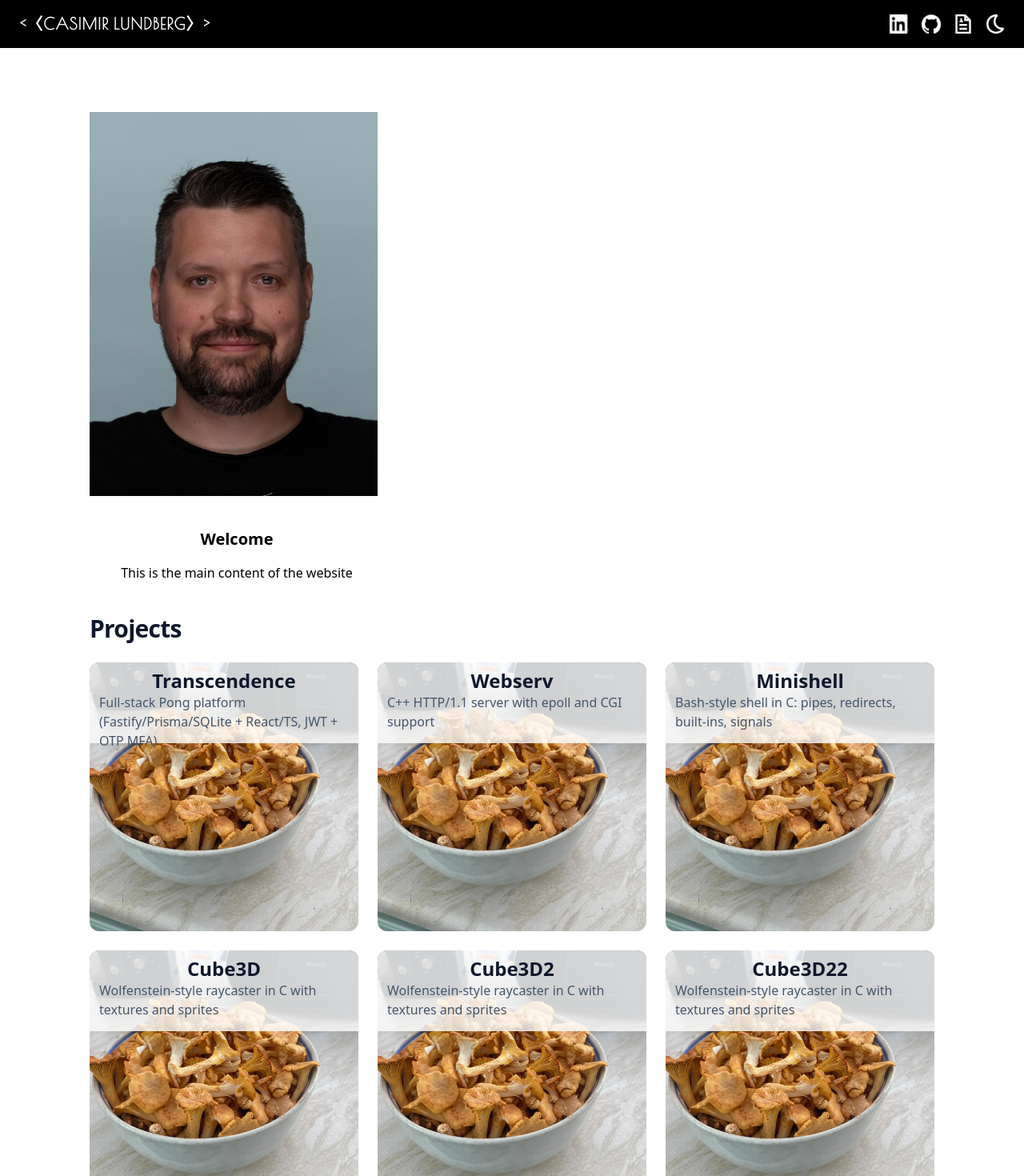
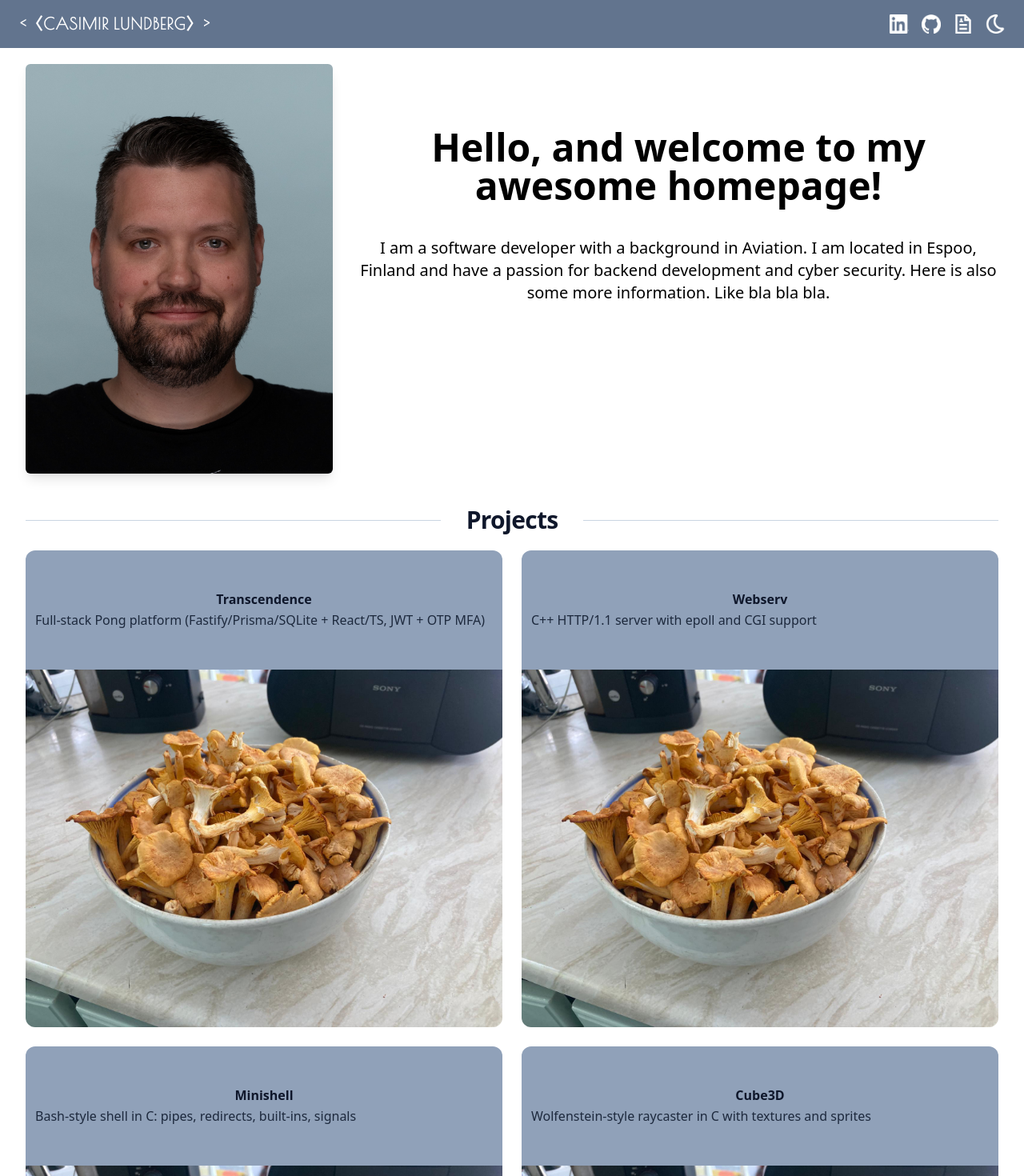
Before and after one commit to Welhox/portfolio-page, a React (Vite) app: page / in a window 1280 px wide. Shown: the top 1470 px of the page at 80% size. Built offline with nearby package versions, Linux system fonts and the light colour scheme.

Commit message:
bio and footer made.

```diff
--- a/src/App.tsx
+++ b/src/App.tsx
@@ -1,42 +1,23 @@
 import React from 'react';
 import { Header } from './components/Header';
-import me from './assets/Me.jpg';
+import { Footer} from './components/Footer';
+import { Bio } from './components/Bio';
 import { projects } from './data/projects';
 import { ProjectsGrid } from './components/ProjectMain';
 
 function App() {
 
   return (
-  <>
+  <div className="bg-background">
   <Header />
   <main className="mx-auto w-full max-w-[1500px] px-4 sm:px-6 lg:px-8">
-    <div className="bg-background min-h-screen flex flex-col">
-  <div  className="space-y-8 flex-grow grid sm:grid-cols-1 md:grid-cols-2 gap-40">
-    <section className="text-center">
-      <div>
-        <img src={me} alt="Picture of me" className="w-90 h-120 mt-20 ml-20 mb-10" />
-      </div>
-      <div>
-      <h2 className="text-4xl font-semibold mb-4 sm:text-xl" > Welcome</h2>
-      <p> This is the  main content of the website </p>
-      </div>
-    </section>
+    <div className=" min-h-screen flex flex-col">
+      <Bio />
+      <ProjectsGrid items={projects} />
   </div>
-  <div>
-    <section className="mt-10">
-      <h2 className="px-6 md:px-20 text-2xl md:text-3xl font-bold tracking-tight text-slate-900 dark:text-slate-100">
-      Projects
-      </h2>
-      <div className="mt-6">
-        <ProjectsGrid items={projects} />
-      </div>
-    </section>
-    </div>
-
+  </main>
+  <Footer />
 </div>
-  </main>
-  <div className="bg-primary text-center text-sm text-secondary mt-4"> &copy; 2025 My Website. ALl rights reserved </div>
-  </>
   )
 }
 
--- /dev/null
+++ b/src/components/Bio.tsx
@@ -0,0 +1,25 @@
+import me from '../assets/Me.jpg';
+
+export const Bio = () => {
+    return (
+<div className="flex flex-col md:flex-row md:items-start items-center gap-8">
+  <img
+    src={me}
+    alt="Picture of me"
+    className="rounded-md shadow-lg object-cover
+               w-72 md:w-80 lg:w-96 h-auto shrink-0 mt-20"
+  />
+
+  <div className="flex-1">
+    <h2 className="text-5xl font-semibold mb-4 md:mt-40 text-center">
+      Hello, and welcome to my awesome homepage!
+    </h2>
+    <p className="mt-10 text-xl text-center rt-10">
+      I am a software developer with a background in Aviation. I am located in Espoo, Finland and have a passion
+      for backend development and cyber security. Here is also some more information. Like bla bla bla.
+    </p>
+  </div>
+</div>
+
+    )
+}
--- /dev/null
+++ b/src/components/Footer.tsx
@@ -0,0 +1,12 @@
+
+export const Footer = () => {
+    return (
+        <div className="bg-primary mt-4">
+          <div className="mx-auto truncate w-full max-w-[1500px] px-4 sm:px-6 lg:px-8
+                        flex justify-between items-center text-sm text-secondary">
+            <span>&copy; 2025 Casimir Lundberg</span>
+            <span>I guess I need to add more content..</span>
+        </div>
+        </div>
+    )
+}
--- a/src/components/Header.tsx
+++ b/src/components/Header.tsx
@@ -3,20 +3,51 @@ import { Navigation } from "./Navigation";
 
 export function Header() {
   const [open, setOpen] = useState(false);
+  const [show, setShow] = useState(true);
+  const [lastScrollY, setLastScrollY] = useState(0);
 
-  // Close the menu on route change or ESC (optional but nice)
+  // Close the menu on ESC
   useEffect(() => {
     const onKey = (e: KeyboardEvent) => e.key === "Escape" && setOpen(false);
     window.addEventListener("keydown", onKey);
     return () => window.removeEventListener("keydown", onKey);
   }, []);
 
+  // Handle show/hide on scroll
+  useEffect(() => {
+    const handleScroll = () => {
+      const currentScrollY = window.scrollY;
+
+      if (currentScrollY === 0) {
+        setShow(true); // always show at top
+      } else if (currentScrollY > lastScrollY) {
+        setShow(false); // scrolling down
+      } else {
+        setShow(true); // scrolling up
+      }
+
+      setLastScrollY(currentScrollY);
+    };
+
+    window.addEventListener("scroll", handleScroll, { passive: true });
+    return () => window.removeEventListener("scroll", handleScroll);
+  }, [lastScrollY]);
+
   return (
-    <header className="bg-primary px-6 py-4 text-primary">
+    <header
+      className={`fixed top-0 left-0 right-0 z-50
+                  bg-primary px-6 py-4 text-primary
+                  transition-transform duration-300
+                  ${show ? "translate-y-0" : "-translate-y-full"}`}
+    >
       <div className="mx-auto flex items-center justify-between">
+        <button
+          onClick={() => window.scrollTo({ top: 0, behavior: "smooth" })}
+          className="cursor-pointer">
         <h1 className="text-xl font-bold text-secondary font-artdeco tracking-wider">
           &lt;〈CASIMIR LUNDBERG〉&gt;
         </h1>
+        </button>
 
         {/* Desktop nav */}
         <nav className="hidden md:flex gap-4 items-center">
@@ -45,7 +76,7 @@ export function Header() {
       </div>
 
       {/* Mobile panel */}
-     <div
+      <div
         id="mobile-menu"
         className={`md:hidden absolute right-3 mt-2 w-15 rounded-lg bg-primary shadow-lg
                     overflow-hidden transition-[max-height] duration-300
@@ -55,7 +86,6 @@ export function Header() {
           <Navigation mobile />
         </nav>
       </div>
-
     </header>
   );
 }
--- a/src/components/ProjectMain.tsx
+++ b/src/components/ProjectMain.tsx
@@ -1,42 +1,44 @@
-// =============================
-// File: src/components/ProjectsGrid.tsx (simple version)
-// Description: Minimal cards — image with a solid header bar (white in light, black in dark).
-// Entire card is a link to the GitHub repo.
-// =============================
 import React from "react";
 import type { Project } from "../types/project";
 
 export function ProjectsGrid({ items }: { items: Project[] }) {
   return (
-    <div className="grid gap-6 px-6 md:px-20 grid-cols-[repeat(auto-fit,minmax(320px,1fr))]">
+    <section>
+      <div className="pb-10 pt-10">
+        <h2 className="flex items-center gap-4 mb-5 text-2xl md:text-3xl font-bold tracking-tight text-slate-900 dark:text-slate-100">
+          <span className="flex-1 h-px bg-slate-300"></span>
+          <span className="px-4">Projects</span>
+          <span className="flex-1 h-px bg-slate-300"></span>
+        </h2>
+        <div className="grid gap-6 grid-cols-[repeat(auto-fit,minmax(400px,1fr))]">
           {items.map((p) => (
             <a
               key={p.id}
               href={p.repoUrl}
               target="_blank"
               rel="noreferrer noopener"
-          className="group relative block aspect-square overflow-hidden rounded-xl ..."
+              aria-label={`${p.name} – open GitHub repository`}
+              className="group block aspect-square overflow-hidden rounded-xl flex flex-col"
+            >
+              {/* Header fills the remaining space */}
+              <div className="flex-1 bg-slate-400 text-slate-900 px-3 py-2 overflow-hidden flex flex-col justify-center">
+                <h3 className="text-l text-center mb-1 font-semibold leading-tight truncate">{p.name}</h3>
+                <p className="text-s text-slate-800 line-clamp-2">{p.info}</p>
+              </div>
 
-          aria-label={`${p.name} – open GitHub repository`}
-        >
-          {/* Image fills tile without changing tile size */}
+              {/* Fixed 16:9 image area at the bottom (won’t shrink) */}
+              <div className="flex-none w-full aspect-video">
                 <img
                   src={p.image}
                   alt={p.name}
                   loading="lazy"
-            className="absolute inset-0 h-full w-full object-cover"
+                  className="h-full w-full object-cover"
                 />
-
-          {/* Solid header bar, always visible */}
-          <div className="absolute inset-x-0 top-0 z-10
-          h-[30%] bg-white/80 text-slate-900 dark:bg-black/80 dark:text-slate-100">
-            <div className="px-3 py-2">
-              <h2 className="text-2xl font-semibold leading-tight text-center truncate">{p.name}</h2>
-              <p className="text-md text-slate-600 dark:text-slate-300 line-clamp-3">{p.info}</p>
-            </div>
               </div>
             </a>
           ))}
         </div>
+      </div>
+    </section>
   );
 }
--- a/src/index.css
+++ b/src/index.css
@@ -7,14 +7,14 @@
   --font-artdeco: 'Poiret One', sans-serif;
   /* Light mode */
   --color-background: white;
-  --color-primary: black;
+  --color-primary: theme('colors.slate.500');
   --color-secondary: white;
 }
 
 .dark {
-  --color-background: black;
+  --color-background: theme('colors.slate.500');
   --color-primary: white;
-  --color-secondary: black;
+  --color-secondary: theme('colors.slate.500');
 }
 
 /* base layer */
```
Lines whose indentation alone changed are shown as unchanged.
